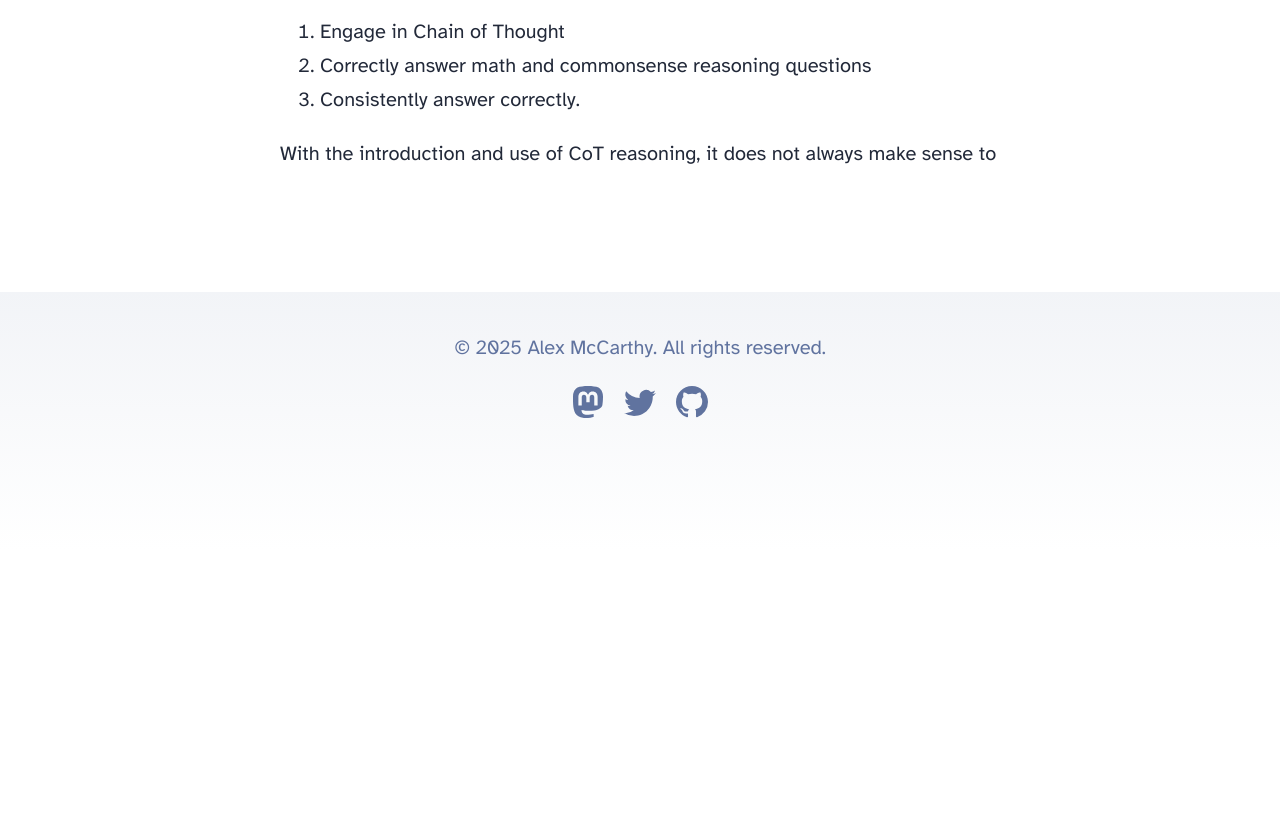
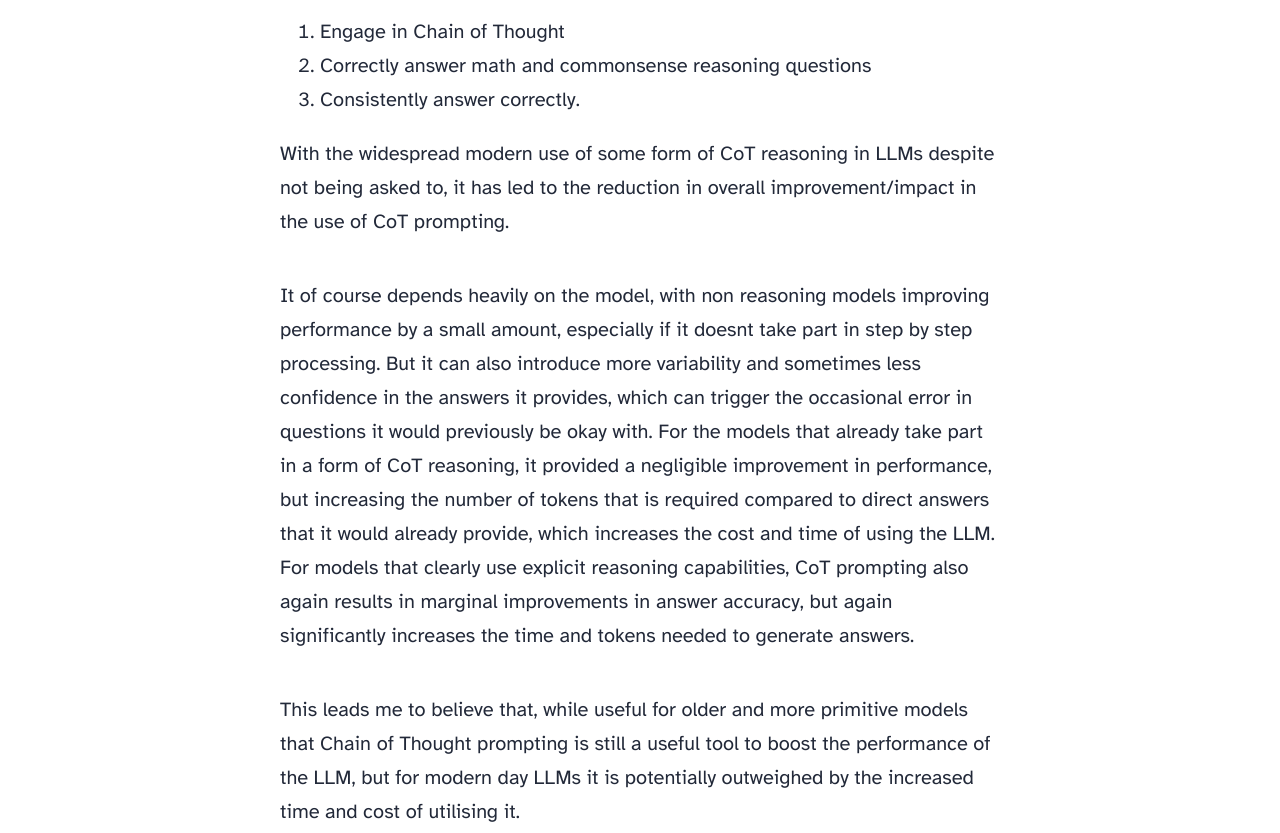
Before and after one commit to Amacca1/Research_CS, an Astro site: page /blog/4_8 in a window 1280 px wide. Shown: the part 6660-7493 px from the top of the page. Before the commit the page ends 7210 px from the top, so only its background shows below. Built offline with nearby package versions, Linux system fonts and the light colour scheme; Astro itself is replaced by a stand-in of ours.

Commit message:
4/8 pt 4

```diff
--- a/src/content/blog/4_8.md
+++ b/src/content/blog/4_8.md
@@ -73,4 +73,8 @@ However, as a result of these papers, we have moved on massively from this innov
 2. Correctly answer math and commonsense reasoning questions
 3. Consistently answer correctly.
 
-With the introduction and use of CoT reasoning, it does not always make sense to
+With the widespread modern use of some form of CoT reasoning in LLMs despite not being asked to, it has led to the reduction in overall improvement/impact in the use of CoT prompting.
+
+It of course depends heavily on the model, with non reasoning models improving performance by a small amount, especially if it doesnt take part in step by step processing. But it can also introduce more variability and sometimes less confidence in the answers it provides, which can trigger the occasional error in questions it would previously be okay with. For the models that already take part in a form of CoT reasoning, it provided a negligible improvement in performance, but increasing the number of tokens that is required compared to direct answers that it would already provide, which increases the cost and time of using the LLM. For models that clearly use explicit reasoning capabilities, CoT prompting also again results in marginal improvements in answer accuracy, but again significantly increases the time and tokens needed to generate answers.
+
+This leads me to believe that, while useful for older and more primitive models that Chain of Thought prompting is still a useful tool to boost the performance of the LLM, but for modern day LLMs it is potentially outweighed by the increased time and cost of utilising it.
```
